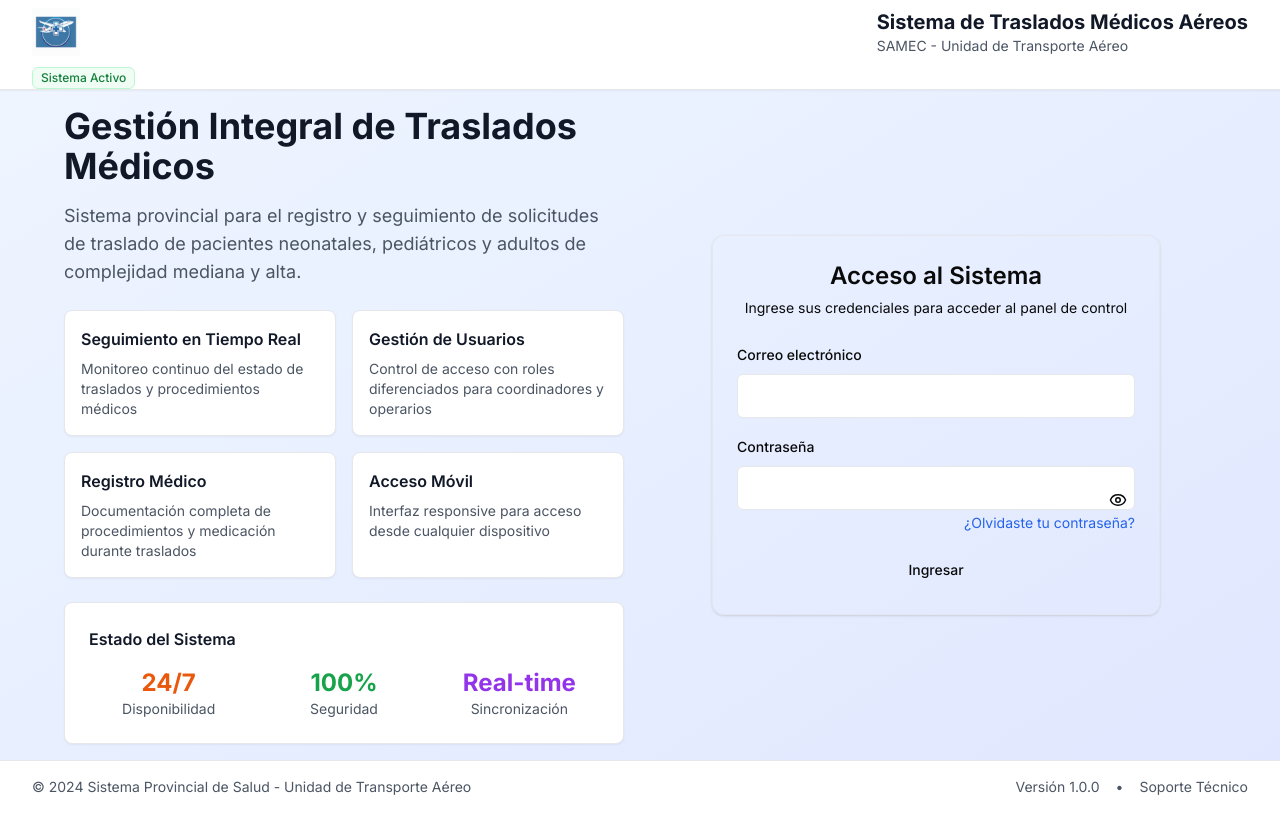
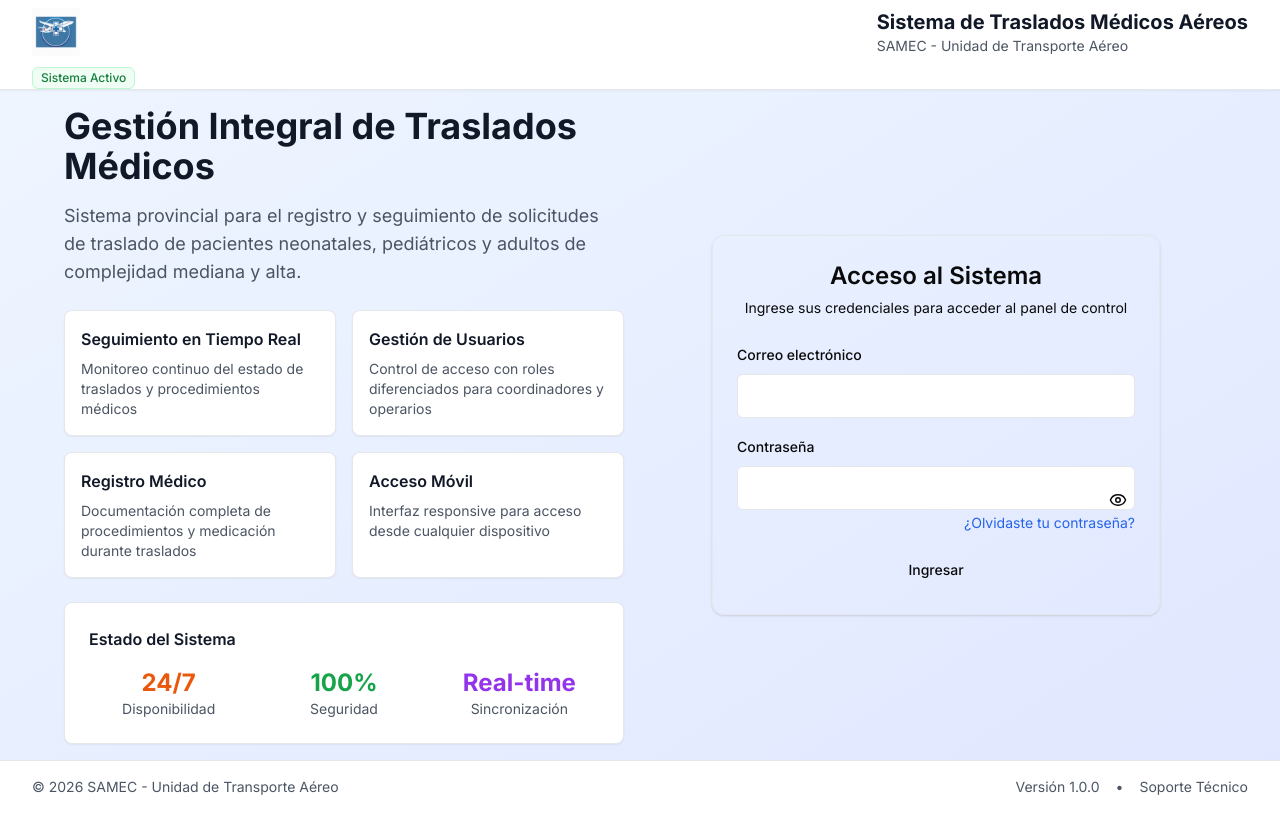
Before and after one commit to enriquefnt/aerosamec, a Next.js app: page / in a window 1280 px wide. Built offline with nearby package versions, Linux system fonts and the light colour scheme; no server answers.

Commit message:
ajustes frontend

```diff
--- a/src/app/page.tsx
+++ b/src/app/page.tsx
@@ -136,12 +136,17 @@ export default function HomePage() {
         <div className="max-w-7xl mx-auto px-4 sm:px-6 lg:px-8 py-4">
           <div className="flex justify-between items-center text-sm text-gray-600">
             <div>
-              © 2024 Sistema Provincial de Salud - Unidad de Transporte Aéreo
+              © 2026 SAMEC - Unidad de Transporte Aéreo
             </div>
             <div className="flex space-x-4">
               <span>Versión 1.0.0</span>
               <span>•</span>
-              <span>Soporte Técnico</span>
+              <a
+                href="mailto:enrique@saltaped.com"
+                className="hover:text-blue-600 hover:underline"
+              >
+                Soporte Técnico
+              </a>
             </div>
           </div>
         </div>
```
